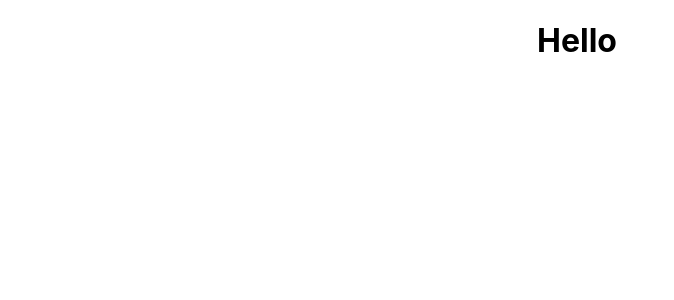
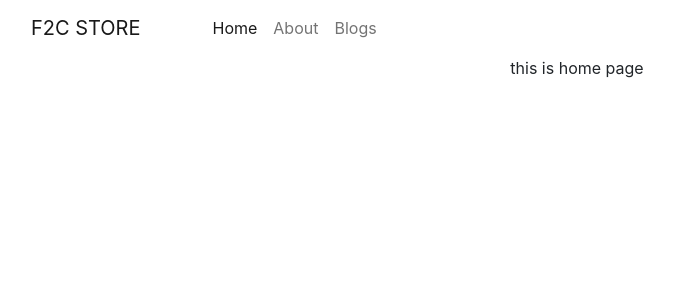
Before and after one commit to shahidul7150/warehouse-management, a React (Create React App) app: page / in a window 1280 px wide. Shown: the top 300 px of the page, without its empty margins (63-737 px from the left). Built offline with nearby package versions, Linux system fonts and the light colour scheme.

Commit message:
add nav and set route

```diff
--- a/package.json
+++ b/package.json
@@ -6,8 +6,11 @@
     "@testing-library/jest-dom": "^5.16.4",
     "@testing-library/react": "^13.1.1",
     "@testing-library/user-event": "^13.5.0",
+    "bootstrap": "^5.1.3",
     "react": "^18.1.0",
+    "react-bootstrap": "^2.3.1",
     "react-dom": "^18.1.0",
+    "react-router-dom": "^6.3.0",
     "react-scripts": "5.0.1",
     "web-vitals": "^2.1.4"
   },
--- a/public/index.html
+++ b/public/index.html
@@ -24,6 +24,8 @@
       work correctly both with client-side routing and a non-root public URL.
       Learn how to configure a non-root public URL by running `npm run build`.
     -->
+    <link href="https://cdn.jsdelivr.net/npm/bootstrap@5.0.2/dist/css/bootstrap.min.css" rel="stylesheet" integrity="sha384-EVSTQN3/azprG1Anm3QDgpJLIm9Nao0Yz1ztcQTwFspd3yD65VohhpuuCOmLASjC" crossorigin="anonymous">
+    <script src="https://cdn.jsdelivr.net/npm/bootstrap@5.0.2/dist/js/bootstrap.bundle.min.js" integrity="sha384-MrcW6ZMFYlzcLA8Nl+NtUVF0sA7MsXsP1UyJoMp4YLEuNSfAP+JcXn/tWtIaxVXM" crossorigin="anonymous"></script>
     <title>React App</title>
   </head>
   <body>
--- a/src/App.js
+++ b/src/App.js
@@ -1,10 +1,20 @@
-import logo from './logo.svg';
+import { Route, Routes } from 'react-router-dom';
 import './App.css';
+import About from './components/About/About';
+import Blogs from './components/Blogs/Blogs';
+import Home from './components/Home/Home';
+import Navbar from './components/Navbar/Navbar';
 
 function App() {
   return (
     <div className="App">
-      <h1>Hello</h1>
+   <Navbar></Navbar>
+      <Routes>
+        <Route path='/' element={<Home></Home>}></Route>
+        <Route path='home' element={<Home></Home>}></Route>
+        <Route path='about' element={<About></About>}></Route>
+        <Route path='blogs' element={<Blogs></Blogs>}></Route>
+      </Routes>
     </div>
   );
 }
--- /dev/null
+++ b/src/components/About/About.js
@@ -0,0 +1,11 @@
+import React from 'react';
+
+const About = () => {
+    return (
+        <div>
+            about
+        </div>
+    );
+};
+
+export default About;
--- /dev/null
+++ b/src/components/Blogs/Blogs.js
@@ -0,0 +1,11 @@
+import React from 'react';
+
+const Blogs = () => {
+    return (
+        <div>
+            blogs
+        </div>
+    );
+};
+
+export default Blogs;
--- /dev/null
+++ b/src/components/Home/Home.js
@@ -0,0 +1,11 @@
+import React from 'react';
+
+const Home = () => {
+    return (
+        <div>
+            this is home page
+        </div>
+    );
+};
+
+export default Home;
--- /dev/null
+++ b/src/components/Navbar/Navbar.css
@@ -0,0 +1,4 @@
+.nav-bars{
+    display: grid;
+    grid-template-columns: 4fr 8fr;
+}
--- /dev/null
+++ b/src/components/Navbar/Navbar.js
@@ -0,0 +1,54 @@
+import React from "react";
+import { Link } from "react-router-dom";
+import "./Navbar.css";
+
+const Navbar = () => {
+  return (
+    <div className="container">
+      <nav className="navbar navbar-expand-lg navbar-light bg-white">
+        <div className="container-fluid">
+          <button
+            className="navbar-toggler"
+            type="button"
+            data-bs-toggle="collapse"
+            data-bs-target="#navbarTogglerDemo01"
+            aria-controls="navbarTogglerDemo01"
+            aria-expanded="false"
+            aria-label="Toggle navigation"
+          >
+            <span className="navbar-toggler-icon"></span>
+          </button>
+          <div className="collapse navbar-collapse" id="navbarTogglerDemo01">
+            <Link className="navbar-brand " to="/">
+              F2C STORE
+            </Link>
+            <ul className="navbar-nav me-auto mb-2 mb-lg-0 ms-5">
+              <li className="nav-item">
+                <Link className="nav-link active" aria-current="page" to="home">
+                  Home
+                </Link>
+              </li>
+              <li className="nav-item">
+                <Link className="nav-link" to="about">
+                  About
+                </Link>
+              </li>
+              <li className="nav-item">
+                <Link
+                  className="nav-link "
+                  to="blogs"
+                  tabindex="-1"
+                  aria-disabled="true"
+                >
+                  Blogs
+                </Link>
+              </li>
+            </ul>
+          </div>
+        </div>
+      </nav>
+    </div>
+  );
+};
+
+export default Navbar;
--- a/src/index.js
+++ b/src/index.js
@@ -1,14 +1,17 @@
-import React from 'react';
-import ReactDOM from 'react-dom/client';
-import './index.css';
-import App from './App';
-import reportWebVitals from './reportWebVitals';
+import React from "react";
+import ReactDOM from "react-dom/client";
+import "./index.css";
+import App from "./App";
+import reportWebVitals from "./reportWebVitals";
+import { BrowserRouter } from "react-router-dom";
 
-const root = ReactDOM.createRoot(document.getElementById('root'));
+const root = ReactDOM.createRoot(document.getElementById("root"));
 root.render(
-  <React.StrictMode>
-    <App />
-  </React.StrictMode>
+  <BrowserRouter>
+    <React.StrictMode>
+      <App />
+    </React.StrictMode>
+  </BrowserRouter>
 );
 
 // If you want to start measuring performance in your app, pass a function
```
Also changed, not shown: 1 other file (tests, documents, lock files or other folders).
